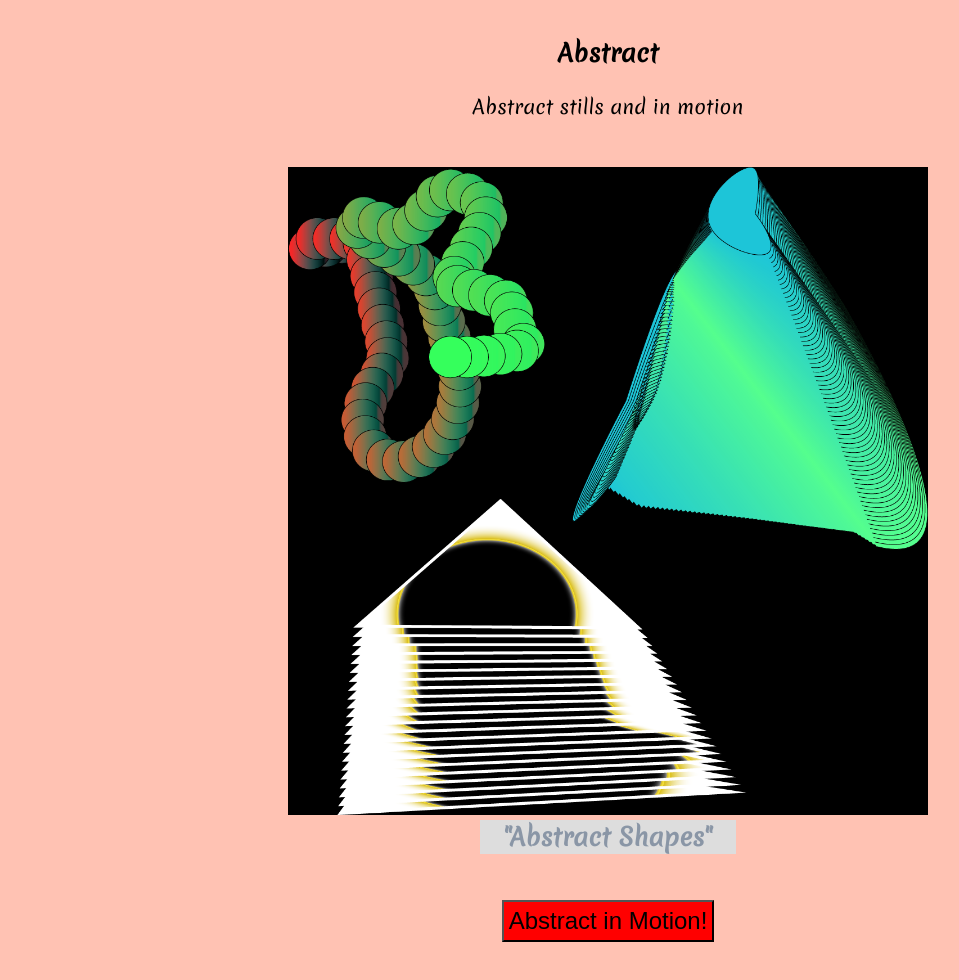
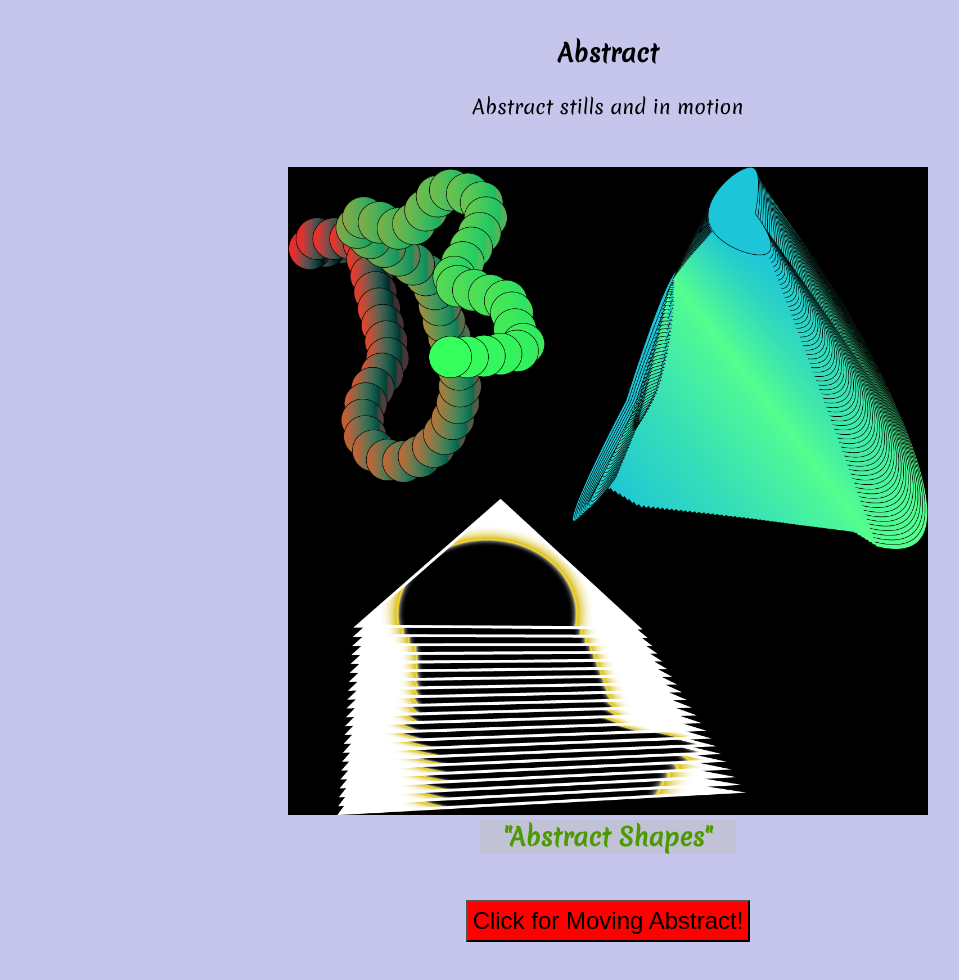
Before and after one commit to gerard012/gerard012.github.io, a plain HTML site: page collage02.html in a window 1280 px wide. Shown: the part 88-1068 px from the top of the page, without its empty margins (32-991 px from the left). Drawn offline with Linux system fonts and the light colour scheme.

Commit message:
update on abstract

```diff
--- a/collage02.html
+++ b/collage02.html
@@ -6,7 +6,7 @@
        <link rel="stylesheet" href="style.css">
       <link rel="stylesheet" href="https://use.fontawesome.com/releases/v5.7.2/css/all.css" integrity="sha384-fnmOCqbTlWIlj8LyTjo7mOUStjsKC4pOpQbqyi7RrhN7udi9RwhKkMHpvLbHG9Sr" crossorigin="anonymous">
   </head>
-<body style="background-color:#ffc2b3;">
+<body style="background-color:#c6c6ec;">
 
   <ul class="menu">
     <li><a href="index.html">Work</a></li>
@@ -21,10 +21,11 @@
 <p class="description"> Abstract stills and in motion</p>
 <br><br>
       <img src="images/Gerardo_Cruz_Illustrations01.png"class="portfolio">
-      <h2 style="color:#8A96A6; background-color:#ddd; width:20%;"> "Abstract Shapes"</h2>  <br><br>
+      <h2 style="color:#4d9900; background-color:#c2c2d6; width:20%;"> "Abstract Shapes"</h2>  <br><br>
 
-<a href="playground2.html"> <button type="button">Abstract in Motion!</button></a>
-<br><br>
+<a href="playground2.html"> <button type="button">Click for Moving Abstract!</button></a>
+<br><br><br><br>
+
 
 </center>
 
```
Also changed, not shown: 1 other file.
